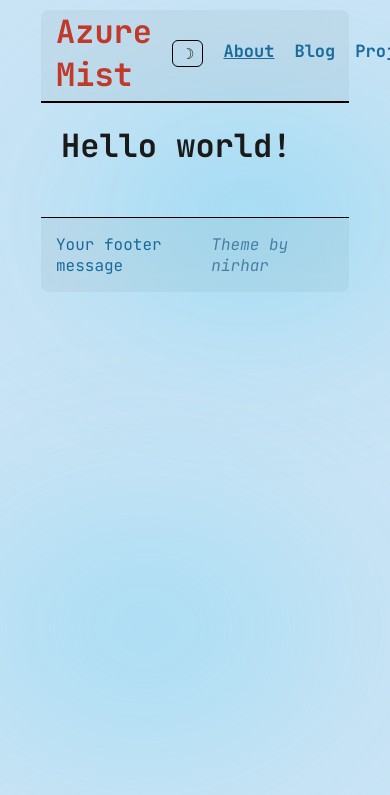
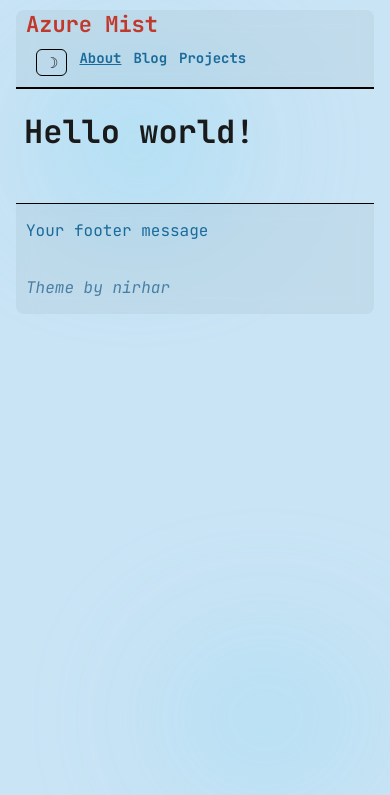
Before and after one commit to Nirhar/azure-mist, a Jekyll site: the page built from index.md, in a window 390 px wide. Shown: the top 795 px of the page. Built offline with Jekyll 4.4.1, drawn with Linux system fonts in a browser that asks for light colours.

Commit message:
Make the theme mobile friendly

```diff
--- a/_layouts/default.html
+++ b/_layouts/default.html
@@ -2,6 +2,7 @@
 <html>
   <head>
     <meta charset="utf8">
+    <meta name="viewport" content="width=device-width, initial-scale=1.0">
     <link rel="preconnect" href="https://fonts.googleapis.com">
     <link rel="preconnect" href="https://fonts.gstatic.com" crossorigin>
     <link href="https://fonts.googleapis.com/css2?family=JetBrains+Mono:ital,wght@0,400;0,700;1,400&display=swap" rel="stylesheet">
--- a/_sass/main.scss
+++ b/_sass/main.scss
@@ -203,3 +203,63 @@ body {
     border-color: var(--color-primary);
   }
 }
+
+@media (max-width: 600px) {
+  body {
+    margin-left: 8px;
+    margin-right: 8px;
+  }
+
+  .body-container {
+    padding: 0 8px;
+  }
+
+  .navbar-div {
+    flex-wrap: wrap;
+    padding-left: 10px;
+    row-gap: 4px;
+  }
+
+  .navbar-logo {
+    font-size: 22px;
+  }
+
+  .navbar-links {
+    font-size: 14px;
+    padding: 6px 4px;
+    flex-wrap: wrap;
+    row-gap: 4px;
+  }
+
+  .navbar-links li {
+    margin-right: 6px;
+    margin-left: 6px;
+  }
+
+  .content-container {
+    padding-left: 8px;
+    padding-right: 8px;
+  }
+
+  .content-container p {
+    font-size: 14px;
+  }
+
+  .footer {
+    flex-direction: column;
+    align-items: flex-start;
+    padding-left: 10px;
+    padding-right: 10px;
+    row-gap: 4px;
+  }
+
+  body::before {
+    width: 260px;
+    height: 180px;
+  }
+
+  body::after {
+    width: 280px;
+    height: 200px;
+  }
+}
```
